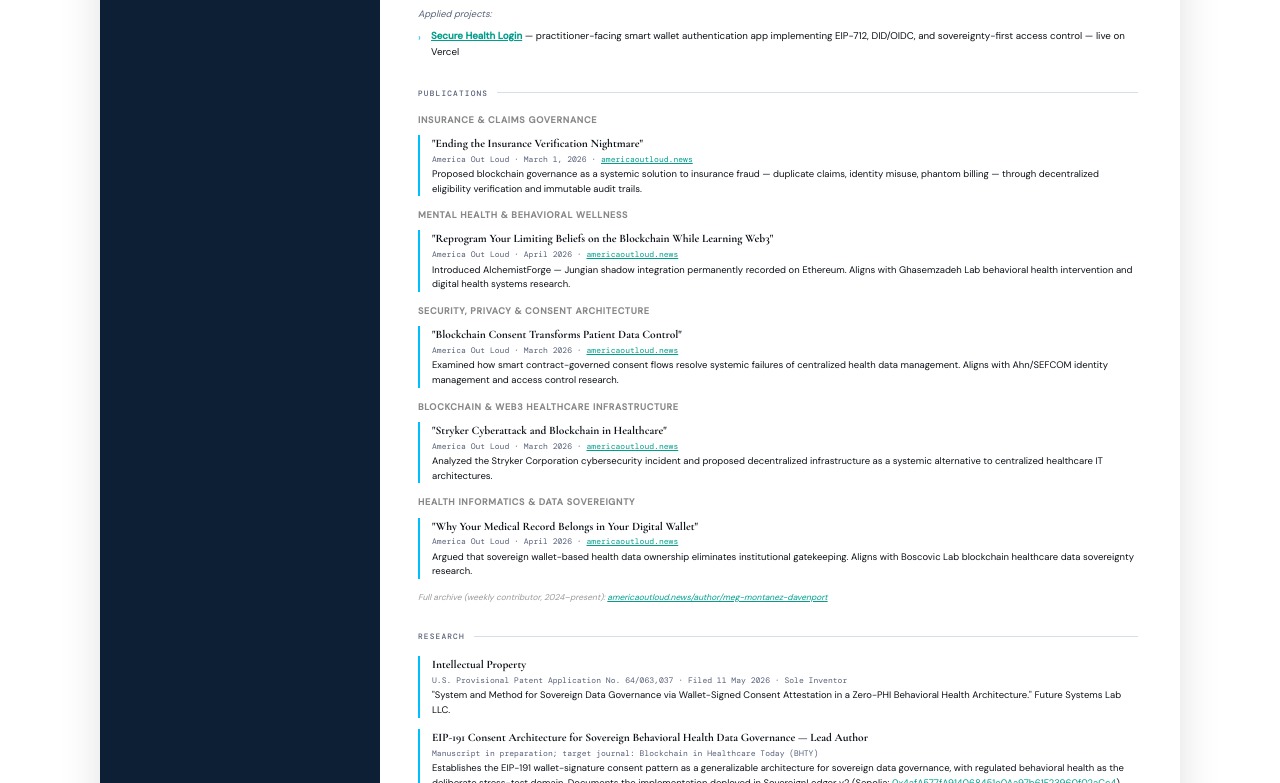
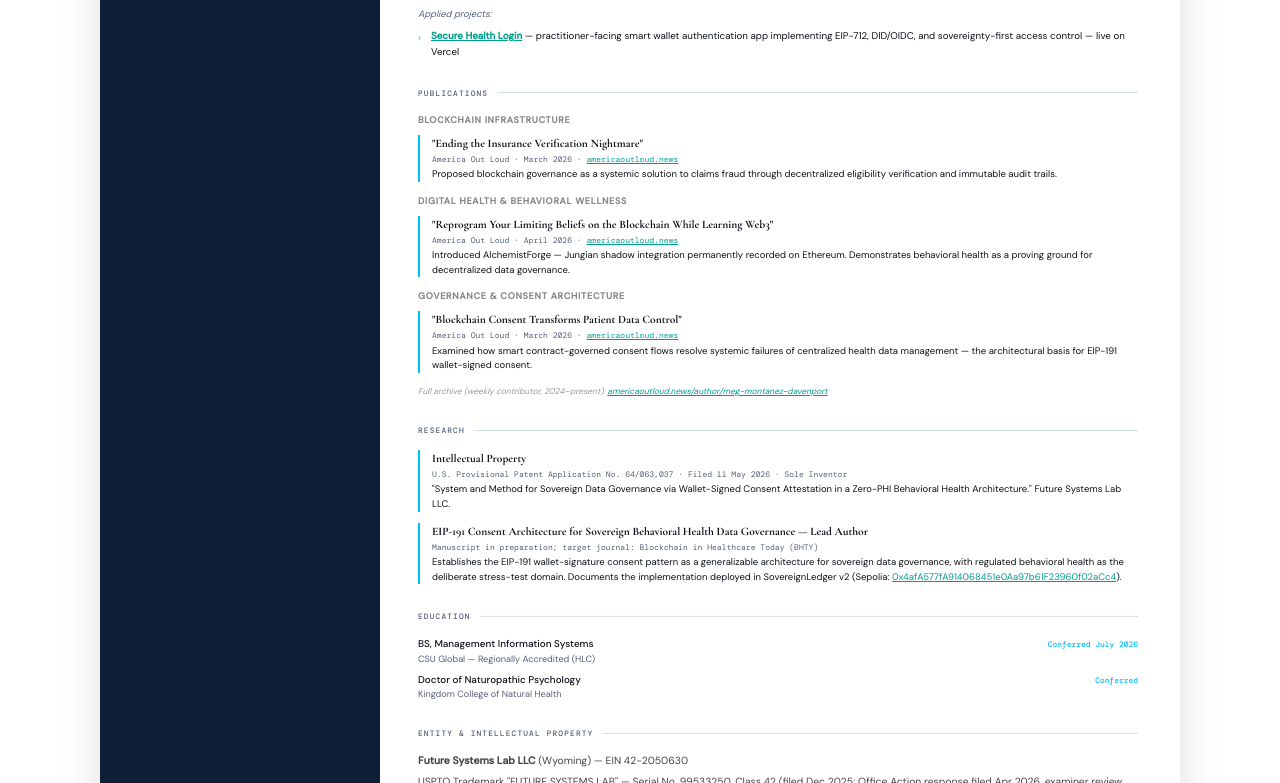
Before and after one commit to Future-Systems-Lab/fsl-governance, a plain HTML site: page academic/CV_MegMontanezDavenport.html in a window 1280 px wide. Shown: the part 2017-2800 px from the top of the page. Drawn offline with nearby package versions, Linux system fonts and the light colour scheme.

Commit message:
fix(cv): 9 contracts with SovereignSession, tagline → Decentralized Systems Architect, curate 3 strategic articles

```diff
--- a/academic/CV_MegMontanezDavenport.html
+++ b/academic/CV_MegMontanezDavenport.html
@@ -133,7 +133,7 @@
 <body>
 <aside>
   <div class="s-name">Meg Montañez<br>Davenport</div>
-  <div class="s-title">Blockchain Health Systems Engineer<br>Web3 Architect · Applied Researcher</div>
+  <div class="s-title">Decentralized Systems Architect<br>Web3 Engineer · Applied Researcher</div>
   <div class="s-rule"></div>
 
   <div class="s-sec">
@@ -241,7 +241,7 @@
       <div class="jh"><div class="jtitle">Founder & Systems Architect — Future Systems Lab</div><div class="jdate">2023 — Present</div></div>
       <div class="jorg"><a href="https://github.com/Future-Systems-Lab/Future-Systems-Lab-profile" target="_blank" style="color:#009E8C">github.com/Future-Systems-Lab/Future-Systems-Lab-profile</a></div>
       <ul>
-        <li>Deployed and verified eight Ethereum smart contracts on Sepolia testnet: <a href="https://eth-sepolia.blockscout.com/address/0x411426f8E735F7940B20491609F08817A805b198" target="_blank" style="color:#009E8C">HypnoNeuroToken</a>, <a href="https://eth-sepolia.blockscout.com/address/0x93583a7A24e50075c79b06db0be8Cf4D45B0bd88" target="_blank" style="color:#009E8C">EHTv2</a>, <a href="https://eth-sepolia.blockscout.com/address/0xCb9EcB00574DB29976c7C54045d443666D5C7771" target="_blank" style="color:#009E8C">MindMasteryNFT</a>, <a href="https://eth-sepolia.blockscout.com/address/0x4afA577fA914068451e0Aa97b61F23960f02aCc4" target="_blank" style="color:#009E8C">SovereignLedger</a>, <a href="https://eth-sepolia.blockscout.com/address/0xE092336F8f5082e57CcBb341A110C20ad186A324" target="_blank" style="color:#009E8C">AlchemistForge</a>, <a href="https://eth-sepolia.blockscout.com/address/0x96E8006a1fBB693B55fFf6254B8BF19EC605251B" target="_blank" style="color:#009E8C">BenevolenceFund</a>, <a href="https://eth-sepolia.blockscout.com/address/0xC3F11d2F1F12bB96b9DCF7e8f85e9704D2869B8D" target="_blank" style="color:#009E8C">SovereignAchievement</a>, and <a href="https://eth-sepolia.blockscout.com/address/0x1ae1e10929f008d1f9883ce574a318abd86084e2" target="_blank" style="color:#009E8C">HNT v2</a>.</li>
+        <li>Deployed and verified nine Ethereum smart contracts on Sepolia testnet: <a href="https://eth-sepolia.blockscout.com/address/0x1ae1e10929f008d1f9883ce574a318abd86084e2" target="_blank" style="color:#009E8C">HypnoNeuroToken (HNT)</a>, <a href="https://eth-sepolia.blockscout.com/address/0x93583a7A24e50075c79b06db0be8Cf4D45B0bd88" target="_blank" style="color:#009E8C">EHTv2</a>, <a href="https://eth-sepolia.blockscout.com/address/0xCb9EcB00574DB29976c7C54045d443666D5C7771" target="_blank" style="color:#009E8C">MindMasteryNFT</a>, <a href="https://eth-sepolia.blockscout.com/address/0x4afA577fA914068451e0Aa97b61F23960f02aCc4" target="_blank" style="color:#009E8C">SovereignLedger</a>, <a href="https://eth-sepolia.blockscout.com/address/0xE092336F8f5082e57CcBb341A110C20ad186A324" target="_blank" style="color:#009E8C">AlchemistForge</a>, <a href="https://eth-sepolia.blockscout.com/address/0x96E8006a1fBB693B55fFf6254B8BF19EC605251B" target="_blank" style="color:#009E8C">BenevolenceFund</a>, <a href="https://eth-sepolia.blockscout.com/address/0xC3F11d2F1F12bB96b9DCF7e8f85e9704D2869B8D" target="_blank" style="color:#009E8C">SovereignAchievement</a>, <a href="https://eth-sepolia.blockscout.com/address/0xbeb13A360C6F0C77Ea3af3650Ab9762a1B9965A1" target="_blank" style="color:#009E8C">SovereignSession</a>, and <a href="https://eth-sepolia.blockscout.com/address/0x21571805e57f792b66604b140a45D8C1b2E196b8" target="_blank" style="color:#009E8C">NeuroBalanceConsent</a>.</li>
         <li>Architected a 17-agent Master Command Center spanning Audit, Smart Contract, Backend Build, Frontend/UI, Compliance, Security, Testing/QA, and Research agents with full dropdown panel orchestration.</li>
         <li>Deployed production VPS automation stack (clawdbot) on OpenClaw VPS: Flask approval server, Telegram bot, Streamlit analytics dashboard, and two systemd services running continuously.</li>
         <li>Engineered EncryptAI — a 19-step canonical monorepo (frontend/, backend/, labs/, contracts/, game/) with Brave Wallet authentication via window.ethereum + EIP-191, PostgreSQL 17, and blockchain writes via viem — <a href="https://github.com/Future-Systems-Lab/secure-health-login" target="_blank" style="color:#009E8C">Step 2 deployed as Secure Health Login</a>.</li>
@@ -303,39 +303,25 @@
   <div class="m-sec">
     <div class="m-head"><h2>Publications</h2></div>
 
-    <p style="font-size:0.7rem;color:#888;letter-spacing:0.08em;text-transform:uppercase;margin:0 0 8px;font-weight:600">Insurance & Claims Governance</p>
+    <p style="font-size:0.7rem;color:#888;letter-spacing:0.08em;text-transform:uppercase;margin:0 0 8px;font-weight:600">Blockchain Infrastructure</p>
     <div class="pub">
       <div class="pub-t">"Ending the Insurance Verification Nightmare"</div>
-      <div class="pub-m">America Out Loud · March 1, 2026 · <a href="https://www.americaoutloud.news/ending-the-insurance-verification-nightmare/" target="_blank" style="color:#009E8C">americaoutloud.news</a></div>
-      <div class="pub-d">Proposed blockchain governance as a systemic solution to insurance fraud — duplicate claims, identity misuse, phantom billing — through decentralized eligibility verification and immutable audit trails.</div>
+      <div class="pub-m">America Out Loud · March 2026 · <a href="https://www.americaoutloud.news/ending-the-insurance-verification-nightmare/" target="_blank" style="color:#009E8C">americaoutloud.news</a></div>
+      <div class="pub-d">Proposed blockchain governance as a systemic solution to claims fraud through decentralized eligibility verification and immutable audit trails.</div>
     </div>
 
-    <p style="font-size:0.7rem;color:#888;letter-spacing:0.08em;text-transform:uppercase;margin:12px 0 8px;font-weight:600">Mental Health & Behavioral Wellness</p>
+    <p style="font-size:0.7rem;color:#888;letter-spacing:0.08em;text-transform:uppercase;margin:12px 0 8px;font-weight:600">Digital Health & Behavioral Wellness</p>
     <div class="pub">
       <div class="pub-t">"Reprogram Your Limiting Beliefs on the Blockchain While Learning Web3"</div>
       <div class="pub-m">America Out Loud · April 2026 · <a href="https://www.americaoutloud.news/reprogram-your-limiting-beliefs-on-the-blockchain-while-learning-web3/" target="_blank" style="color:#009E8C">americaoutloud.news</a></div>
-      <div class="pub-d">Introduced AlchemistForge — Jungian shadow integration permanently recorded on Ethereum. Aligns with Ghasemzadeh Lab behavioral health intervention and digital health systems research.</div>
+      <div class="pub-d">Introduced AlchemistForge — Jungian shadow integration permanently recorded on Ethereum. Demonstrates behavioral health as a proving ground for decentralized data governance.</div>
     </div>
 
-    <p style="font-size:0.7rem;color:#888;letter-spacing:0.08em;text-transform:uppercase;margin:12px 0 8px;font-weight:600">Security, Privacy & Consent Architecture</p>
+    <p style="font-size:0.7rem;color:#888;letter-spacing:0.08em;text-transform:uppercase;margin:12px 0 8px;font-weight:600">Governance & Consent Architecture</p>
     <div class="pub">
       <div class="pub-t">"Blockchain Consent Transforms Patient Data Control"</div>
       <div class="pub-m">America Out Loud · March 2026 · <a href="https://www.americaoutloud.news/blockchain-consent-transforms-patient-data-control/" target="_blank" style="color:#009E8C">americaoutloud.news</a></div>
-      <div class="pub-d">Examined how smart contract-governed consent flows resolve systemic failures of centralized health data management. Aligns with Ahn/SEFCOM identity management and access control research.</div>
-    </div>
-
-    <p style="font-size:0.7rem;color:#888;letter-spacing:0.08em;text-transform:uppercase;margin:12px 0 8px;font-weight:600">Blockchain & Web3 Healthcare Infrastructure</p>
-    <div class="pub">
-      <div class="pub-t">"Stryker Cyberattack and Blockchain in Healthcare"</div>
-      <div class="pub-m">America Out Loud · March 2026 · <a href="https://www.americaoutloud.news/stryker-cyberattack-and-blockchain-in-healthcare/" target="_blank" style="color:#009E8C">americaoutloud.news</a></div>
-      <div class="pub-d">Analyzed the Stryker Corporation cybersecurity incident and proposed decentralized infrastructure as a systemic alternative to centralized healthcare IT architectures.</div>
-    </div>
-
-    <p style="font-size:0.7rem;color:#888;letter-spacing:0.08em;text-transform:uppercase;margin:12px 0 8px;font-weight:600">Health Informatics & Data Sovereignty</p>
-    <div class="pub">
-      <div class="pub-t">"Why Your Medical Record Belongs in Your Digital Wallet"</div>
-      <div class="pub-m">America Out Loud · April 2026 · <a href="https://www.americaoutloud.news/why-your-medical-record-belongs-in-your-digital-wallet/" target="_blank" style="color:#009E8C">americaoutloud.news</a></div>
-      <div class="pub-d">Argued that sovereign wallet-based health data ownership eliminates institutional gatekeeping. Aligns with Boscovic Lab blockchain healthcare data sovereignty research.</div>
+      <div class="pub-d">Examined how smart contract-governed consent flows resolve systemic failures of centralized health data management — the architectural basis for EIP-191 wallet-signed consent.</div>
     </div>
 
     <p style="font-size:0.65rem;color:#999;margin:12px 0 0;font-style:italic">Full archive (weekly contributor, 2024–present): <a href="https://www.americaoutloud.news/author/meg-montanez-davenport/" target="_blank" style="color:#009E8C">americaoutloud.news/author/meg-montanez-davenport</a></p>
```
Also changed, not shown: 1 other file.
